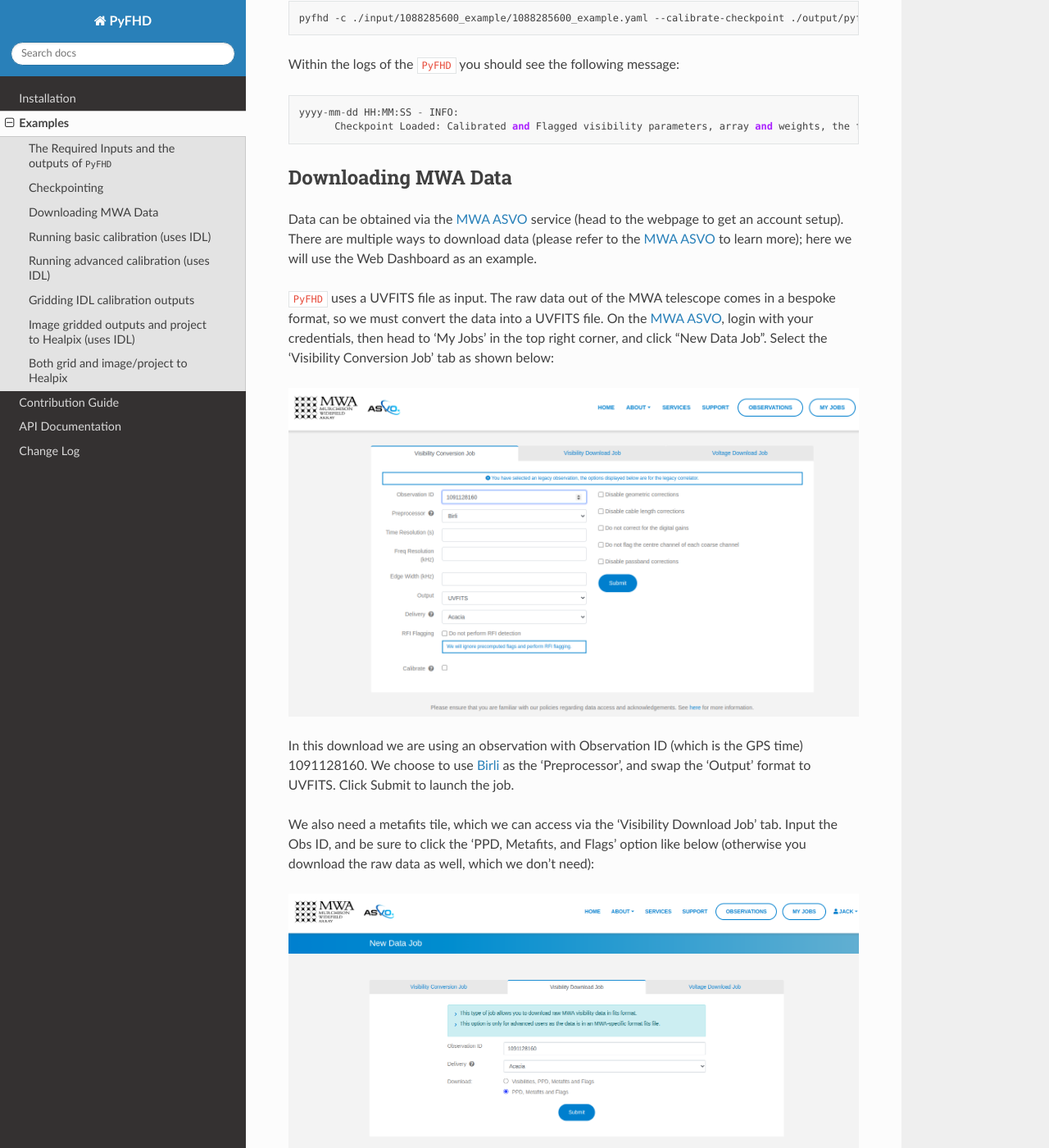
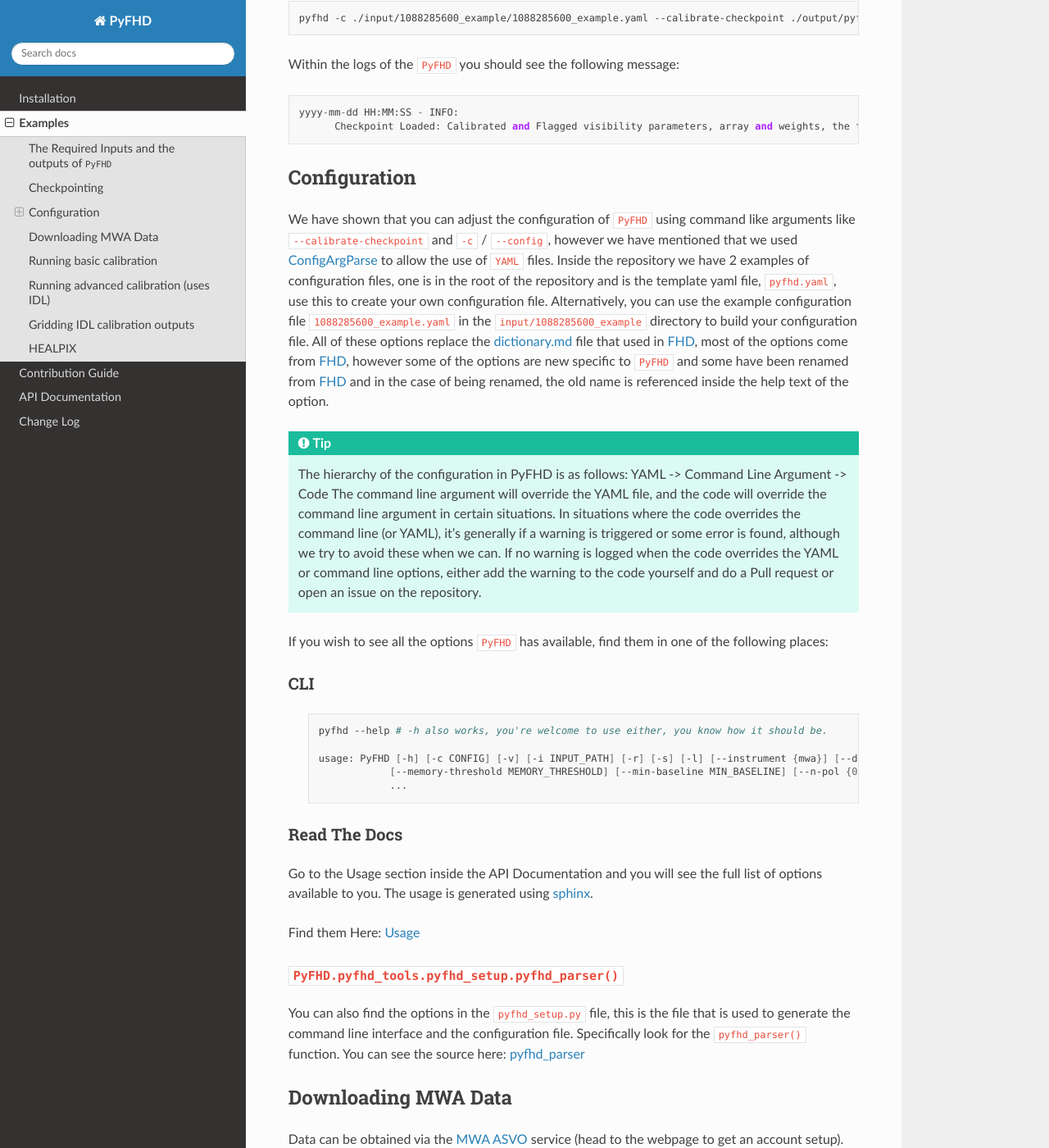
Before and after one commit to ADACS-Australia/PyFHD, a Sphinx documentation site: the page built from docs/source/examples/examples.rst, in a window 1280 px wide and 1400 px high, scrolled down 3219 px. Shown: the whole window at 82% size. Built offline with Sphinx 7.4.7 and the Read the Docs theme 3.1.0, drawn with Linux system fonts in a browser that asks for light colours; some of the changed text lies outside the part shown.

```diff
--- a/docs/requirements.txt
+++ b/docs/requirements.txt
@@ -10,3 +10,4 @@
 h5py
 healpy
 importlib_resources
+matplotlib
--- a/docs/source/examples/examples.rst
+++ b/docs/source/examples/examples.rst
@@ -1,6 +1,7 @@
 .. _MWA ASVO: https://asvo.mwatelescope.org/
 .. _Birli: https://github.com/MWATelescope/Birli
 .. _WODEN: https://woden.readthedocs.io/en/latest/index.html
+.. _FHD: https://github.com/EoRImaging/FHD
 
 Examples
 ===========
@@ -132,12 +133,55 @@
 
 .. code-block:: bash
 
-  pyfhd -c ./input/1088285600_example/1088285600_example.yaml --calibrate-checkpoint ./output/pyfhd_1088285600_example/checkpoints/1088285600_example_calibration_checkpoint.h5 1088285600
+  pyfhd -c ./input/1088285600_example/1088285600_example.yaml --calibrate-checkpoint ./output/pyfhd_1088285600_example/checkpoints/1088285600_example_calibrate_checkpoint.h5 1088285600
 
 Within the logs of the ``PyFHD`` you should see the following message::
 
   yyyy-mm-dd HH:MM:SS - INFO:
         Checkpoint Loaded: Calibrated and Flagged visibility parameters, array and weights, the flagged observation metadata dictionary and the calibration dictionary loaded from output/pyfhd_1088285600_example/calibrate_checkpoint.h5
+
+Configuration
+-------------
+We have shown that you can adjust the configuration of ``PyFHD`` using command like arguments like ``--calibrate-checkpoint`` and ``-c`` / ``--config``, however we have mentioned that we used `ConfigArgParse <https://pypi.org/project/ConfigArgParse/>`_
+to allow the use of ``YAML`` files. Inside the repository we have 2 examples of configuration files, one is in the root of the repository and is the template yaml file, ``pyfhd.yaml``, use this to create your own configuration file. Alternatively, you can
+use the example configuration file ``1088285600_example.yaml`` in the ``input/1088285600_example`` directory to build your configuration file.
+All of these options replace the `dictionary.md <https://github.com/EoRImaging/FHD/blob/master/dictionary.md>`_ file that used in `FHD`_, most of the options come from `FHD`_, however some of the options are new specific to ``PyFHD`` and
+some have been renamed from `FHD`_ and in the case of being renamed, the old name is referenced inside the help text of the option.
+
+.. tip::
+
+  The hierarchy of the configuration in PyFHD is as follows:
+  YAML -> Command Line Argument -> Code
+  The command line argument will override the YAML file, and the code will override the command line argument in certain situations.
+  In situations where the code overrides the command line (or YAML), it's generally if a warning is triggered or some error is found, although
+  we try to avoid these when we can. If no warning is logged when the code overrides the YAML or command line options, either add
+  the warning to the code yourself and do a Pull request or open an issue on the repository.
+
+If you wish to see all the options ``PyFHD`` has available, find them in one of the following places:
+
+CLI
++++
+  .. code-block:: bash
+
+    pyfhd --help # -h also works, you're welcome to use either, you know how it should be.
+
+    usage: PyFHD [-h] [-c CONFIG] [-v] [-i INPUT_PATH] [-r] [-s] [-l] [--instrument {mwa}] [--dimension DIMENSION] [--elements ELEMENTS] [--kbinsize KBINSIZE] [--FoV FOV] [--deproject_w_term DEPROJECT_W_TERM] [--conserve-memory]
+                [--memory-threshold MEMORY_THRESHOLD] [--min-baseline MIN_BASELINE] [--n-pol {0,2,4}] [--save-checkpoints] [--obs-checkpoint OBS_CHECKPOINT] [--calibrate-checkpoint CALIBRATE_CHECKPOINT] [--gridding-checkpoint GRIDDING_CHECKPOINT]
+                ...
+
+Read The Docs
+++++++++++++++
+
+Go to the Usage section inside the API Documentation and you will see the full list of options available to you. The usage is generated using `sphinx <https://www.sphinx-doc.org/en/master/>`_.
+
+Find them Here: :doc:`Usage <../documentation/documentation>`
+
+``PyFHD.pyfhd_tools.pyfhd_setup.pyfhd_parser()``
++++++++++++++++++++++++++++++++++++++++++++++++++
+
+You can also find the options in the ``pyfhd_setup.py`` file, this is the file that is used to generate the command line interface and the configuration file.
+Specifically look for the ``pyfhd_parser()`` function.
+You can see the source here: `pyfhd_parser <../_modules/PyFHD/pyfhd_tools/pyfhd_setup.html#pyfhd_parser>`_
 
 Downloading MWA Data
 ---------------------
@@ -160,10 +204,36 @@
 .. image:: jobs_ready.png
   :width: 800px
 
-Running basic calibration (uses IDL)
--------------------------------------------
+Running basic calibration
+-------------------------
 
-Full Pythonic calibration has not been implemented yet. In the interim, you can run limited calibration through ``PyFHD`` by using it as a wrapper to call ``FHD``. An extremely basic example is shown here:
+Calibration is fully available in ``PyFHD`` and can be enabled using the ``--calibrate-visibilities`` option being set to true. Most of the options for calibration are found under the
+`Calibration <../documentation/documentation.html#PyFHD.pyfhd_tools.pyfhd_setup-pyfhd_parser-calibration>`_ group in the argument parser.
+The first example we'll do is the a calibration of the sample data using only the command line interface to show the options that changed
+in comparison to the template in the root of the repository (which will be used by default here):
+
+.. code-block:: bash
+
+  pyfhd \
+    --input-path "./input/1088285600_example/" \
+    --beam-file-path "./input/1088285600_example/gauss_beam_pointing0_167635008Hz.h5" \
+    --beam-offset-time 0 \
+    --no-cable-bandpass-fit \
+    --no-cal-reflection-hyperresolve \
+    --cal-reflection-mode-theory 0 \
+    --no-calibration-auto-initialize \
+    --no-vis-baseline-hist \
+    --no-digital-gain-jump-polyfit \
+    --no-return-cal-visibilities \
+    --cal-stop \
+    --no-flag-frequencies \
+    --description "1088285600_example_cal_stop" \
+    --model-file-type "uvfits" \
+    --model-file-path "./input/1088285600_example/1088285600_model.uvfits" \
+    1088285600
+
+
+TODO: Do PyFHD run with 1091128160 and show the output
 
 .. code-block:: bash
 
@@ -401,50 +471,41 @@
 
 These files contain the gridded data sets, with each frequency slice being a separate ``hdf5`` data object within the relevant file.
 
-Image gridded outputs and project to Healpix (uses IDL)
-----------------------------------------------------------
-Assuming we have run ``PyFHD`` to grid some visibilities (as detailed in `Gridding IDL calibration outputs`_ above), in this example we will use ``FHD`` to image and project them to Healpix. These outputs can then be input into :math:`\varepsilon`\ *ppsilon*. The example command is:
+HEALPIX
+-------
+The HEALPIX outputs from ``PyFHD`` are stored in the ``healpix`` directory. The parts of ``healpix_snapshot_cube_generate.pro`` from ``FHD``, however precision errors and potential bugs have caused differences
+in the resulting ``obs_id_hpx_even/odd_XX/YY.h5`` files the translation that exist in ``FHD``. So the ``obs_id_hpx_even/odd_XX/YY.h5`` files are not the same as the ``obs_id_even/odd_cubeXX/YY.sav`` files that exist in ``FHD``,
+however I'm not sure if they should be given the size of the files that get generated and the format, it's not easy to create in Python and takes a long time to create with regards to the rest of the ``PyFHD`` pipeline.
+With that said, by default healpix files are generated as by default, the entirety of ``PyFHD`` runs in full. If you want to ensure that it runs then adjust a config of your choice with the followng options:
 
-.. code-block:: bash
+.. code-block:: yaml
 
-   pyfhd \
-       '1088281328' \
-       --input-path /path/to/data/ \
-       --output-path /current/working/directory/ \
-       --description my_first_run \
-       --grid-psf-file /path/to/beams/gauss_beams_pointing-2.sav \
-       --ps-kspan=200 \
-       --IDL_healpix_gridded_outputs
+  # Export
+  output-path : './output'
+  save-healpix-fits: true
+  snapshot-healpix-export : true
 
-Note that unlike in the `Gridding IDL calibration outputs`_ example, this time we point ``--grid-psf-file`` towards an ``IDL`` save file. This is because ``FHD`` needs to access the ``psf`` object within, and ``IDL`` cannot read the ``numpy`` format. This command will write a number of ``.pro`` files to launch ``FHD``, with a small amount of extra code to read in the gridded ``hdf5`` files. For those interested, the template is in ``PyFHD/PyFHD/templates/vis_model_freq_split_read_python.pro``.
+  # HEALPIX
+  ps-kbinsize : 0.5
+  ps-kspan : 600
+  ps-beam-threshold: 0
+  ps-fov: ~
+  ps-dimension: ~
+  ps-degpix: ~
+  ps-nfreq-avg: ~
+  ps-tile-flag-list: []
+  n-avg : 2
+  rephase-weights: True
+  restrict-healpix-inds : true
+  healpix-inds: ~
+  split-ps-export : true
 
-Once this code is run, the following outputs are created:
+The most important options are the ``save-healpix-fits`` and the ``snapshot-healpix-export`` options, which are set to ``true`` by default and are the toggles which allow the HEALPIX functions to be called.
 
-.. code-block:: bash
+.. attention::
 
-   /current/working/directory
-   └── fhd_pyfhd_my_first_run
-     └── Healpix
-         ├── 1088281328_even_cubeXX.sav
-         ├── 1088281328_even_cubeYY.sav
-         ├── 1088281328_odd_cubeXX.sav
-         └── 1088281328_odd_cubeYY.sav
+  This is a call to action!
 
-Both grid and image/project to Healpix
-----------------------------------------
-It is straight forward to run the gridding and imaging/healpix projection (detailed in examples `Gridding IDL calibration outputs`_ and `Image gridded outputs and project to Healpix (uses IDL)`_ above) in a single command:
+  If you believe you have a better way of generating HEALPIX files than FHD did, then give it a go, please read the :doc:`Contribution Guide <../develop/contribution_guide>` and do a pull request!
 
-.. code-block:: bash
-
-   pyfhd \
-       '1088281328' \
-       --input-path /path/to/data/ \
-       --output-path /current/working/directory/ \
-       --description my_first_run \
-       --grid-psf-file /path/to/beams/gauss_beam_pointing-2.npz \
-                       /path/to/beams/gauss_beams_pointing-2.sav \
-       --ps-kspan=200 \
-       --grid_IDL_outputs \
-       --IDL_healpix_gridded_outputs
-
-The important thing to note is that we supply both the ``.npz`` and ``.sav`` format beams to the ``--grid-psf-file``, which keeps both ``Python`` and ``IDL`` happy.
+  We await your contributions!
```
Also changed, not shown: 1 other file.
